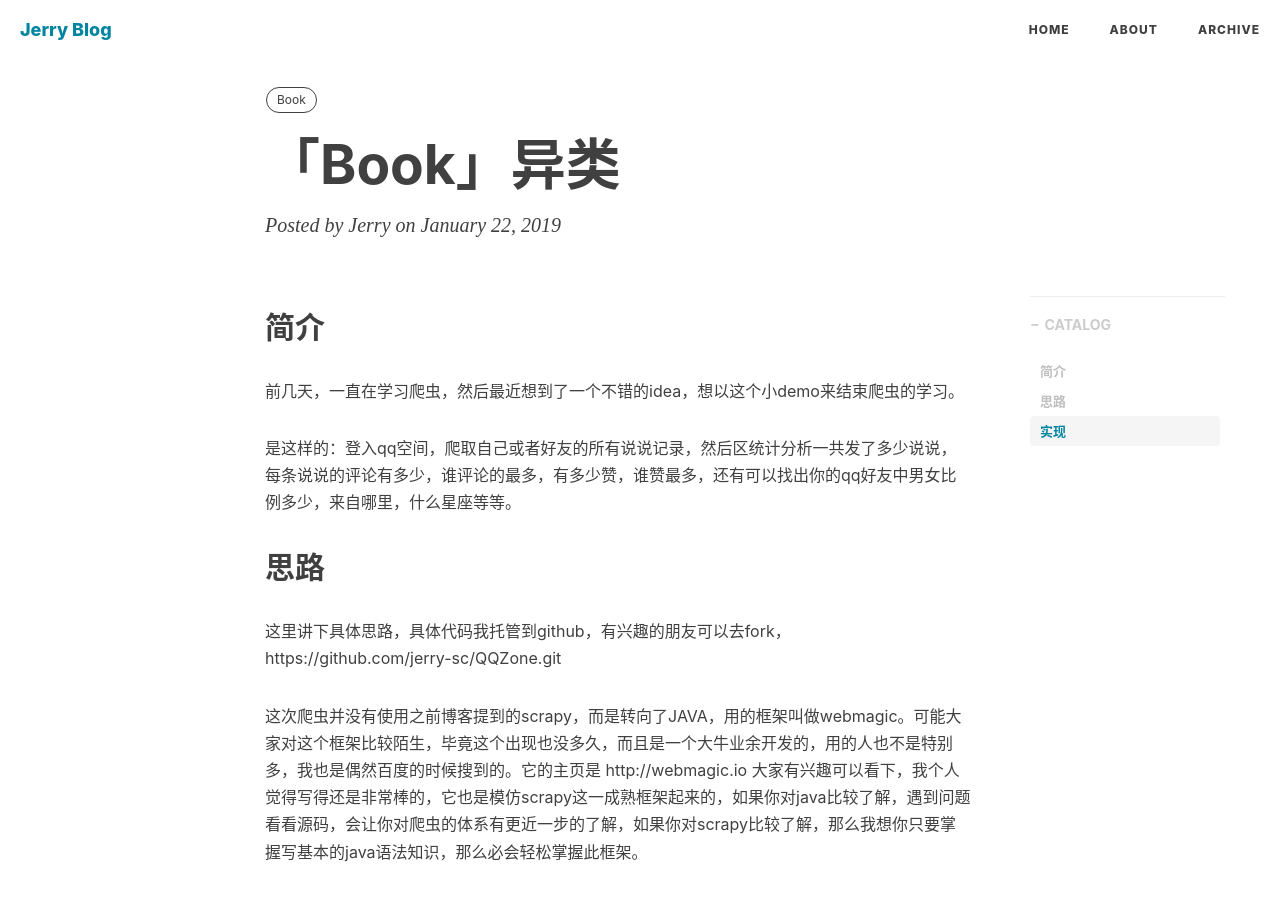
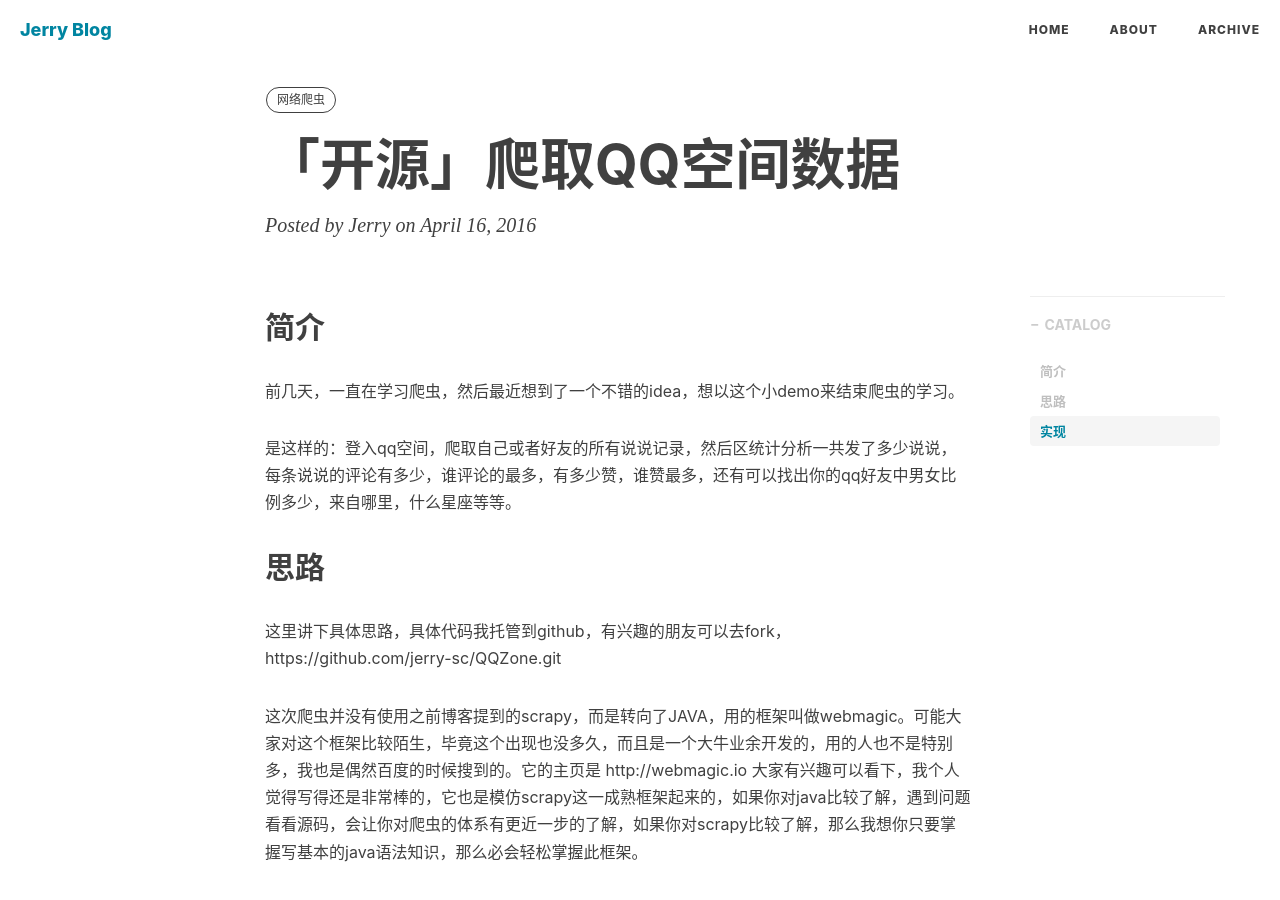
Before and after one commit to jerry-sc/jerry-sc.github.io, a Jekyll site: the page built from _posts/2016-04-16-qqzone.md, in a window 1280 px wide and 900 px high. Built offline with Jekyll 4.4.1, drawn with Linux system fonts in a browser that asks for light colours; nearby versions of some CDN libraries; comment, search, counter and statistics services are not loaded; some of the changed text lies outside the part shown.

Commit message:
修正 qqzone博文无修改

```diff
--- a/_posts/2016-04-16-qqzone.md
+++ b/_posts/2016-04-16-qqzone.md
@@ -1,12 +1,12 @@
 ---
 layout: post
-title: 「Book」异类
-date: 2019-01-22
+title: 「开源」爬取QQ空间数据
+date: 2016-04-16
 author: Jerry
 header-style: text
 catalog: true
 tags:
- - Book
+ - 网络爬虫
 ---
 
 
```
